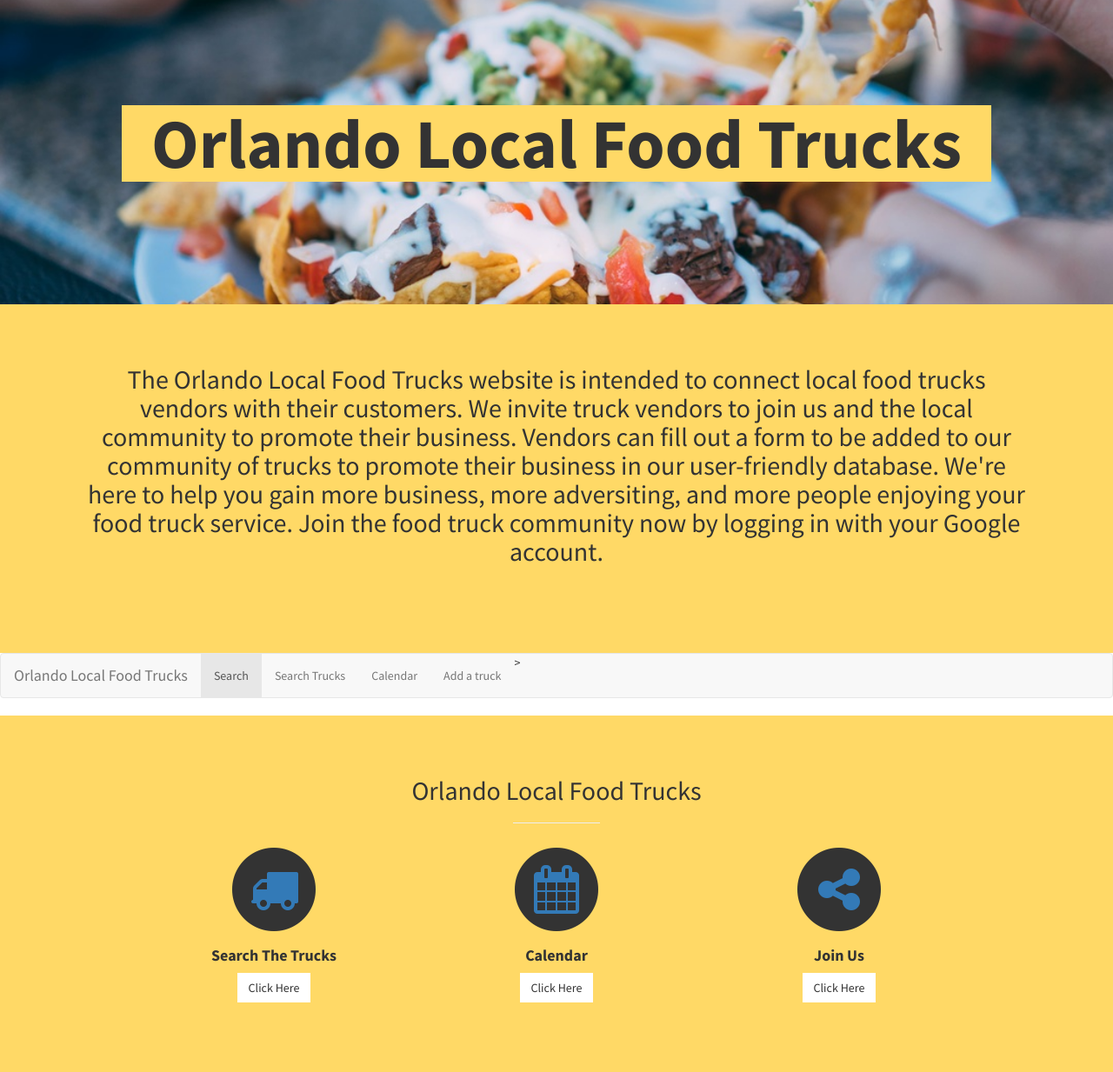
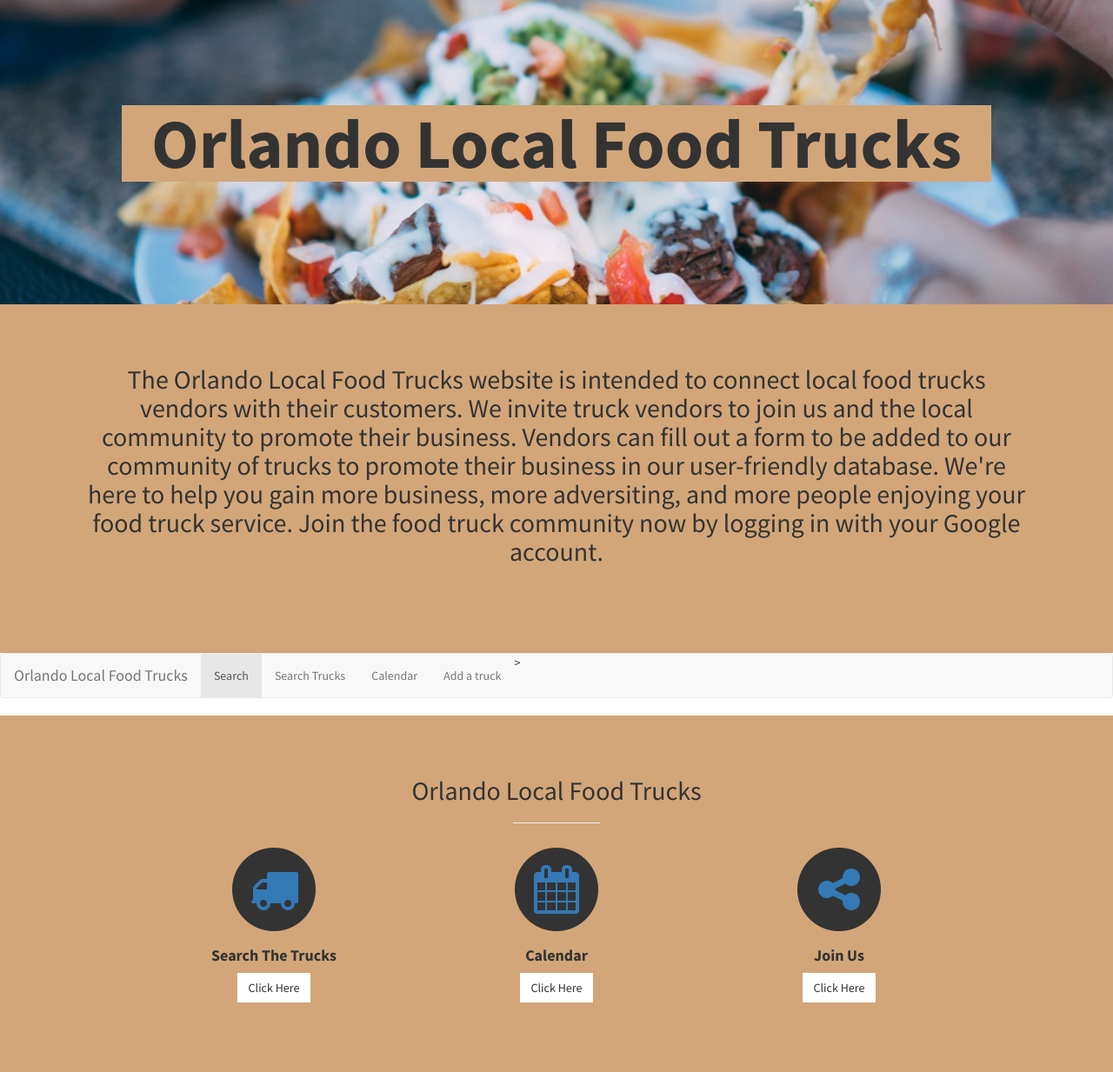
Before and after one commit to tiffihaag/TeamWeek8, a PHP site: page / in a window 1280 px wide. Shown: the top 1233 px of the page at 87% size. Run offline with PHP 8.4, Linux system fonts and the light colour scheme; some libraries are stand-ins or nearby versions.

Commit message:
tan background added

```diff
--- a/assets/css/stylish-portfolio.css
+++ b/assets/css/stylish-portfolio.css
@@ -42,7 +42,7 @@ body {
     font-size: 80px;
     font-weight: 700;
     width: 1000px;
-    background-color: #ffd966;
+    background-color: #d2a679;
     margin-left: auto;
     margin-right: auto;
 }
@@ -198,7 +198,7 @@ hr.small {
 
 .services {
     padding: 50px 0;
-    background-color: #ffd966;
+    background-color: #d2a679;
 }
 
 .service-item {
```
Also changed, not shown: assets/img/callout.jpg (deleted), assets/img/formbkgrd.jpg (deleted).
